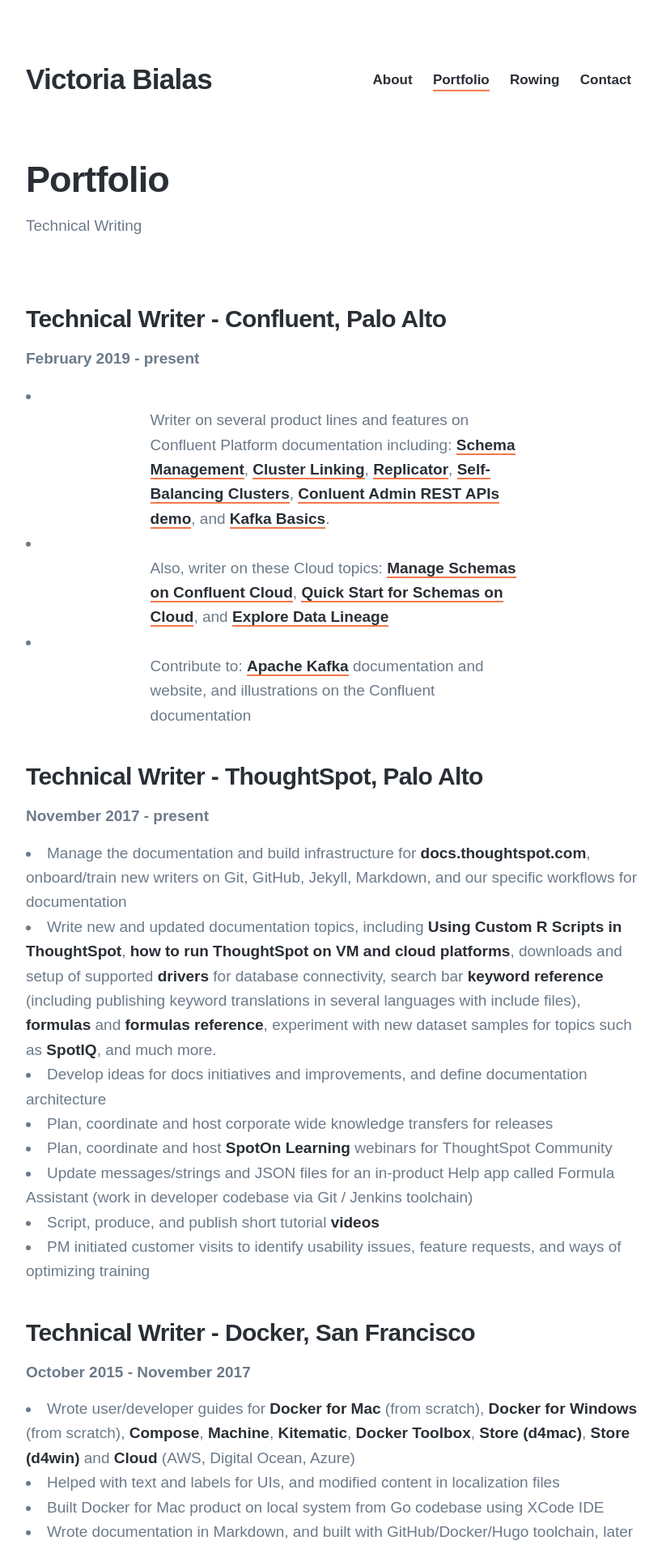
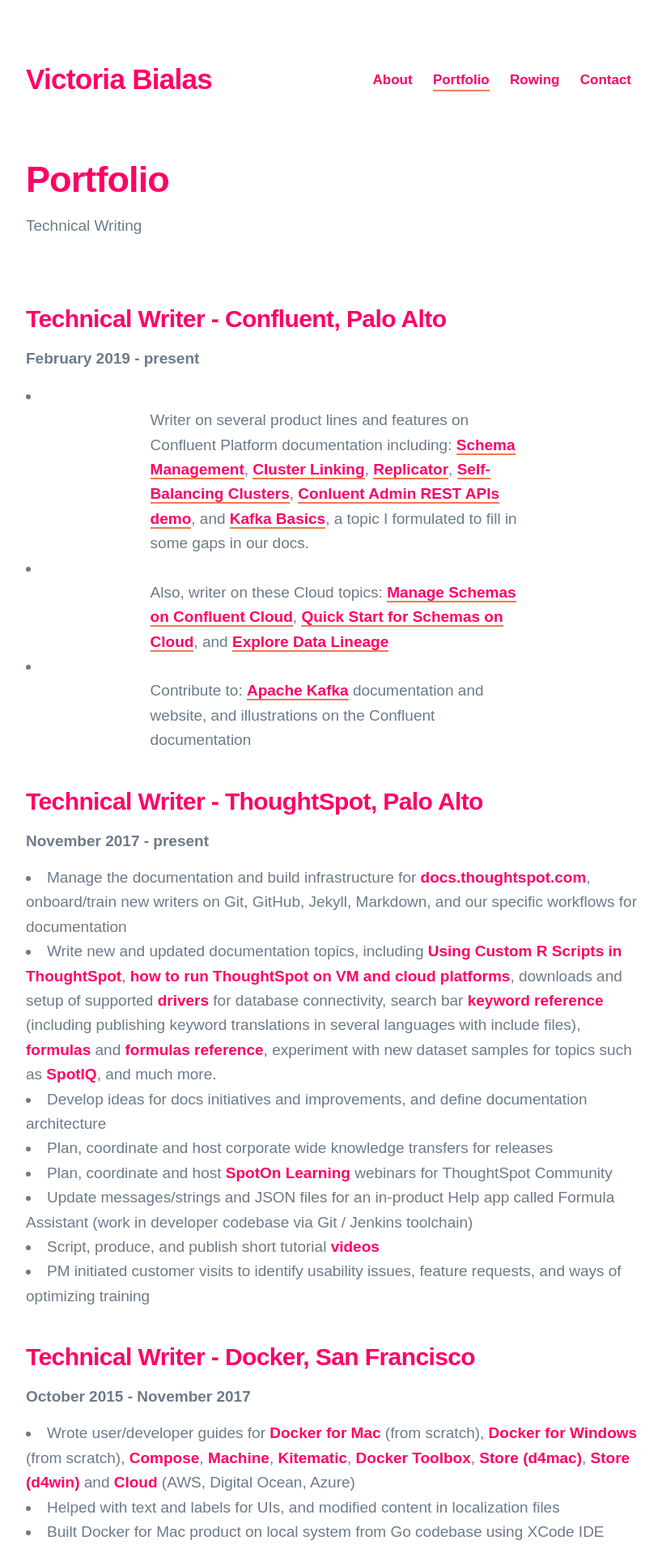
Before and after one commit to londoncalling/slow-motion-stories, a Jekyll site: the page built from _pages/portfolio.md, in a window 1280 px wide. Shown: the top 1913 px of the page at 81% size, without its empty margins (224-1042 px from the left). Built offline with Jekyll 4.4.1, drawn with Linux system fonts in a browser that asks for light colours; nearby versions of some CDN libraries; some web fonts are replaced.

Commit message:
fixed formatting for writing samples
Signed-off-by: Victoria Bialas <vicky@confluent.io>

```diff
--- a/_data/settings.yml
+++ b/_data/settings.yml
@@ -68,7 +68,7 @@
 color_settings:
   background_color: '#ffffff'
   background_alt_color: '#f4f5f6'
-  text_dark_color: '#2A2F36'
+  text_dark_color: '#ff0066'
   text_medium_color: '#6C7A89'
   text_light_color: '#ABB7B7'
   accent_color: '#F2784B'
--- a/_pages/portfolio.md
+++ b/_pages/portfolio.md
@@ -9,7 +9,7 @@
 
 **February 2019 - present**
 
-- Writer on several product lines and features on Confluent Platform documentation including: [Schema Management](https://docs.confluent.io/current/schema-registry/index.html), [Cluster Linking](https://docs.confluent.io/current/multi-dc-deployments/cluster-linking/index.html), [Replicator](https://docs.confluent.io/current/multi-dc-deployments/replicator/replicator-quickstart.html), [Self-Balancing Clusters](https://docs.confluent.io/current/kafka/sbc/index.html), [Conluent Admin REST APIs demo](https://github.com/confluentinc/demo-scene/tree/master/adminrest), and [Kafka Basics](https://docs.confluent.io/current/kafka/kafka-basics.html).
+- Writer on several product lines and features on Confluent Platform documentation including: [Schema Management](https://docs.confluent.io/current/schema-registry/index.html), [Cluster Linking](https://docs.confluent.io/current/multi-dc-deployments/cluster-linking/index.html), [Replicator](https://docs.confluent.io/current/multi-dc-deployments/replicator/replicator-quickstart.html), [Self-Balancing Clusters](https://docs.confluent.io/current/kafka/sbc/index.html), [Conluent Admin REST APIs demo](https://github.com/confluentinc/demo-scene/tree/master/adminrest), and [Kafka Basics](https://docs.confluent.io/current/kafka/kafka-basics.html), a topic I formulated to fill in some gaps in our docs.
 
 - Also, writer on these Cloud topics: [Manage Schemas on Confluent Cloud](https://docs.confluent.io/cloud/current/client-apps/schemas-manage.html), [Quick Start for Schemas on Cloud](https://docs.confluent.io/cloud/current/get-started/schema-registry.html), and [Explore Data Lineage](https://docs.confluent.io/cloud/current/data-governance/index.html)
 
```
